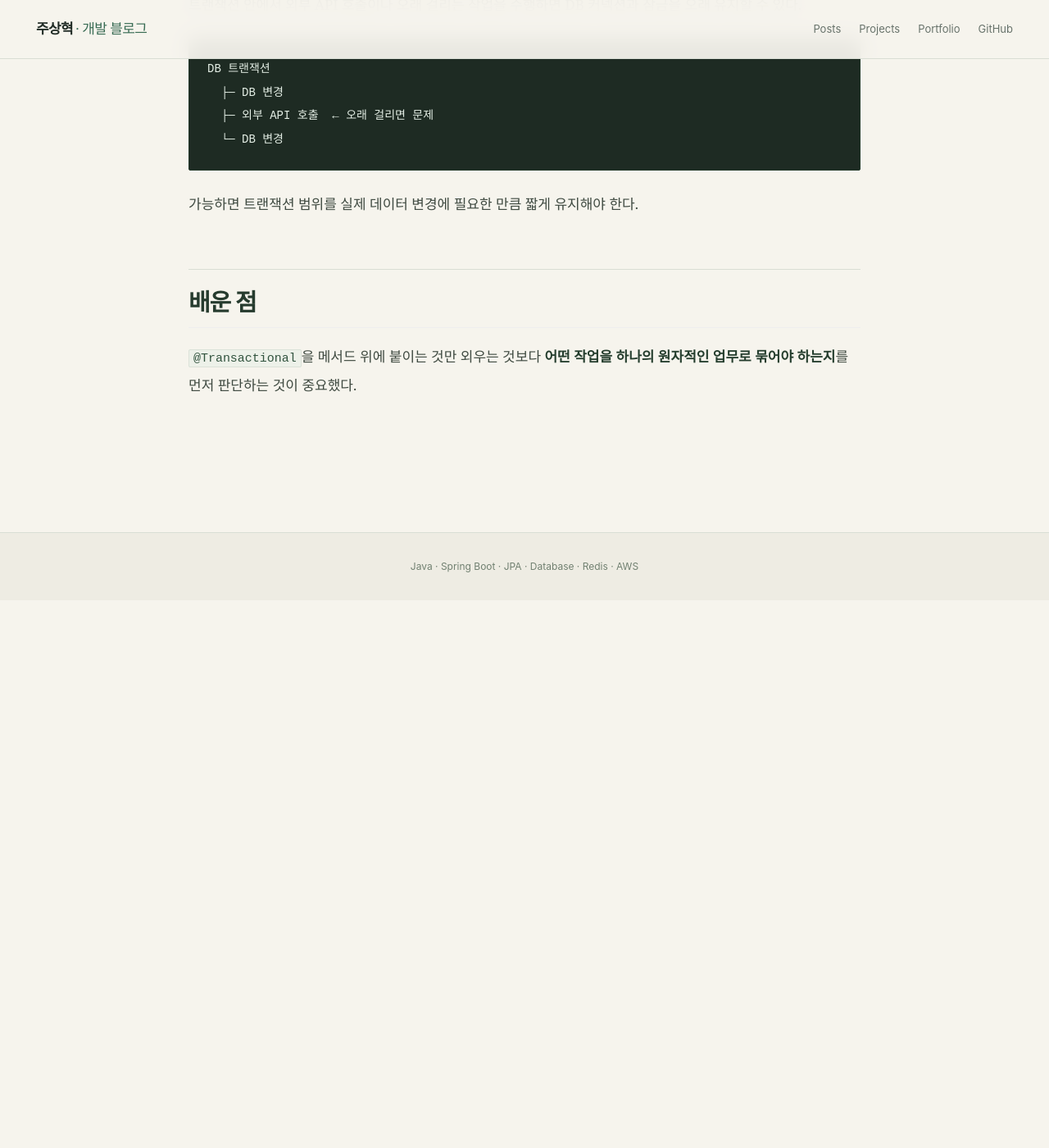
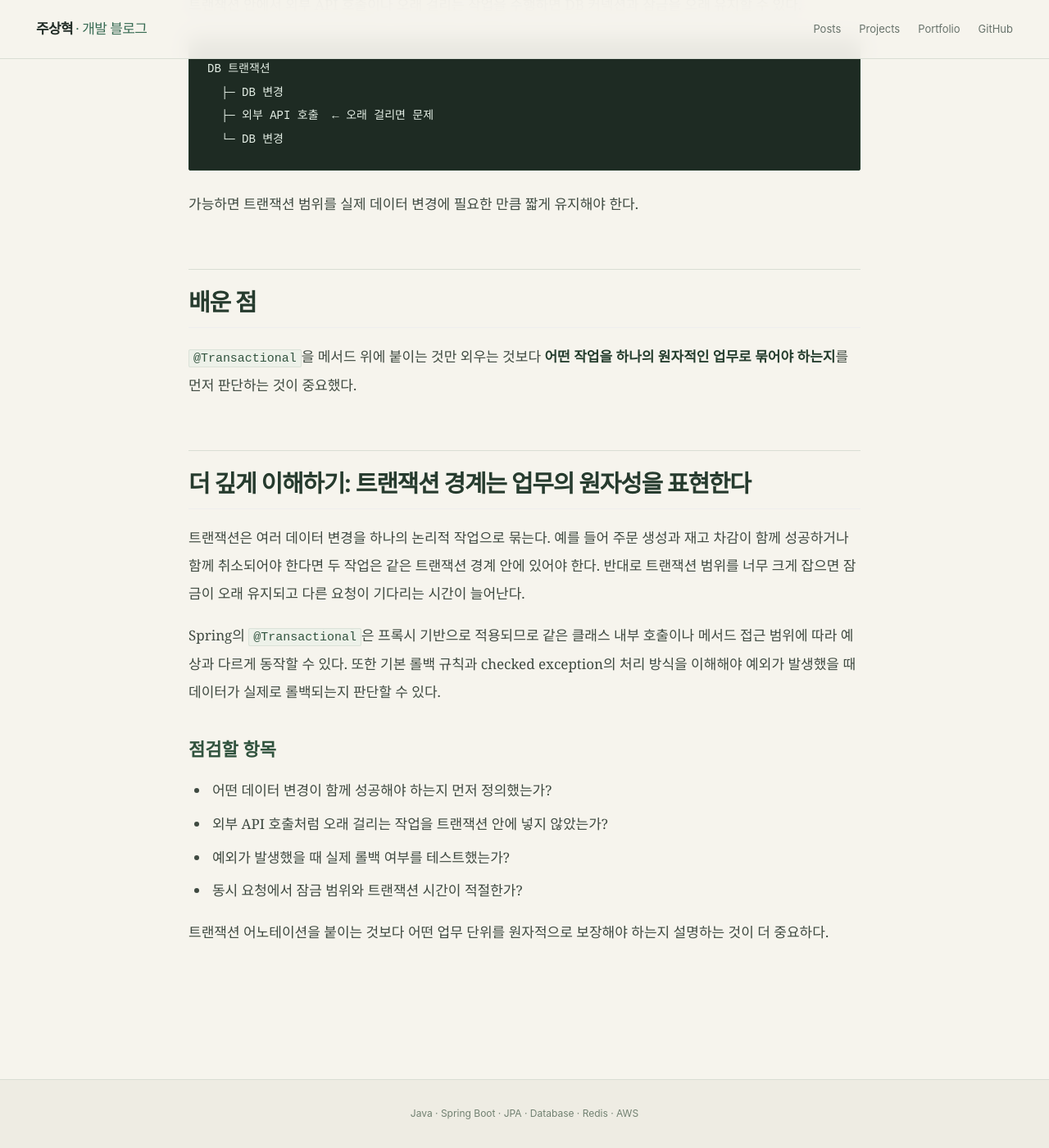
Before and after one commit to zuzusnasna/zuzusnasna.github.io, a Jekyll site: the page built from _posts/2026-10-30-spring-transaction.md, in a window 1280 px wide and 1400 px high, scrolled down 1320 px. Shown: the whole window at 82% size. Built offline with Jekyll 4.4.1, drawn with Linux system fonts in a browser that asks for light colours; before the commit the page ends 2052 px from its top, so only the background shows below that.

Commit message:
docs: expand Spring backend learning posts

```diff
--- a/_posts/2026-10-30-spring-transaction.md
+++ b/_posts/2026-10-30-spring-transaction.md
@@ -41,3 +41,17 @@ DB 트랜잭션
 ## 배운 점
 
 `@Transactional`을 메서드 위에 붙이는 것만 외우는 것보다 **어떤 작업을 하나의 원자적인 업무로 묶어야 하는지**를 먼저 판단하는 것이 중요했다.
+
+## 더 깊게 이해하기: 트랜잭션 경계는 업무의 원자성을 표현한다
+
+트랜잭션은 여러 데이터 변경을 하나의 논리적 작업으로 묶는다. 예를 들어 주문 생성과 재고 차감이 함께 성공하거나 함께 취소되어야 한다면 두 작업은 같은 트랜잭션 경계 안에 있어야 한다. 반대로 트랜잭션 범위를 너무 크게 잡으면 잠금이 오래 유지되고 다른 요청이 기다리는 시간이 늘어난다.
+
+Spring의 `@Transactional`은 프록시 기반으로 적용되므로 같은 클래스 내부 호출이나 메서드 접근 범위에 따라 예상과 다르게 동작할 수 있다. 또한 기본 롤백 규칙과 checked exception의 처리 방식을 이해해야 예외가 발생했을 때 데이터가 실제로 롤백되는지 판단할 수 있다.
+
+### 점검할 항목
+- 어떤 데이터 변경이 함께 성공해야 하는지 먼저 정의했는가?
+- 외부 API 호출처럼 오래 걸리는 작업을 트랜잭션 안에 넣지 않았는가?
+- 예외가 발생했을 때 실제 롤백 여부를 테스트했는가?
+- 동시 요청에서 잠금 범위와 트랜잭션 시간이 적절한가?
+
+트랜잭션 어노테이션을 붙이는 것보다 어떤 업무 단위를 원자적으로 보장해야 하는지 설명하는 것이 더 중요하다.
```
